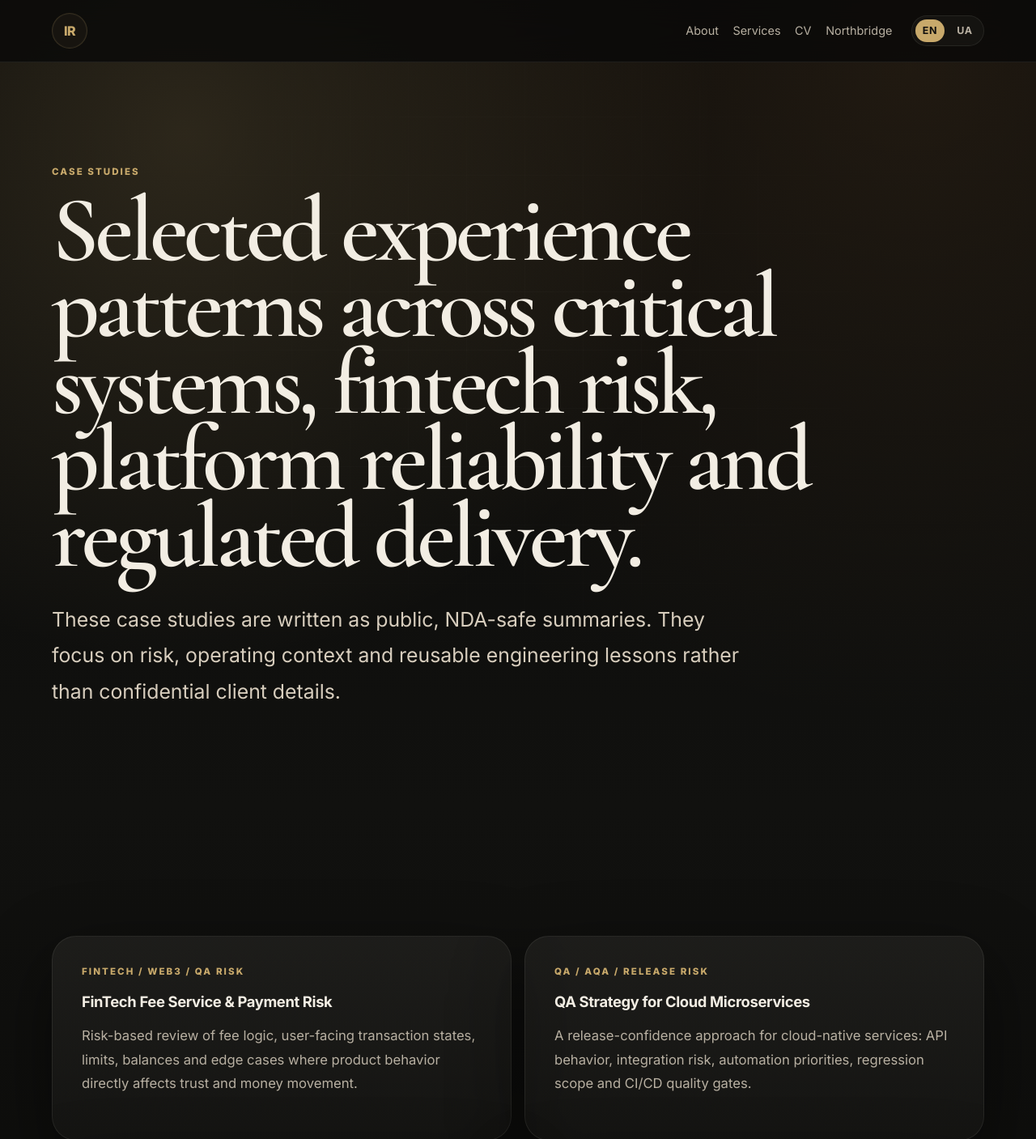
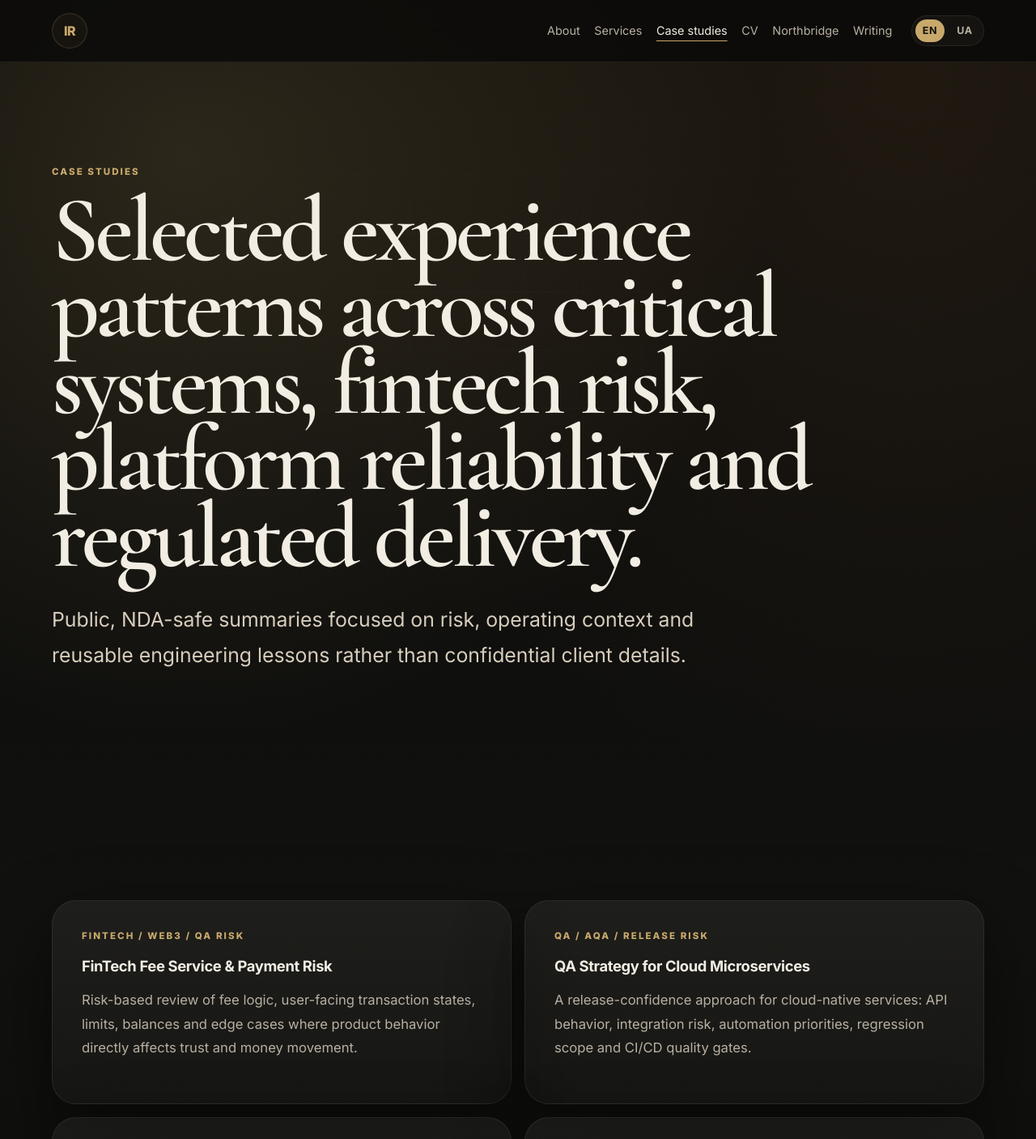
Before and after one commit to IRozinko/ivan-rozinko-site, a Next.js app: page /case-studies in a window 1280 px wide. Shown: the top 1407 px of the page at 81% size. Built offline with nearby package versions, Linux system fonts and the light colour scheme.

Commit message:
Add links to individual case study pages

```diff
--- a/app/case-studies/page.tsx
+++ b/app/case-studies/page.tsx
@@ -1,29 +1,33 @@
+import { SiteFooter } from '../components/SiteFooter';
+import { SiteNav } from '../components/SiteNav';
+
 const cases = [
-  ['FinTech Fee Service & Payment Risk', 'Risk-based review of fee logic, user-facing transaction states, limits, balances and edge cases where product behavior directly affects trust and money movement.', 'FinTech / Web3 / QA Risk'],
-  ['QA Strategy for Cloud Microservices', 'A release-confidence approach for cloud-native services: API behavior, integration risk, automation priorities, regression scope and CI/CD quality gates.', 'QA / AQA / Release Risk'],
-  ['Platform Reliability & CI/CD Control', 'Operational readiness across deployment pipelines, infrastructure, monitoring, rollback paths and production ownership for business-critical systems.', 'Platform / SRE / DevOps'],
-  ['Firmware-to-Software Systems Thinking', 'Low-level engineering experience translated into stronger reasoning about state, constraints, timing, boundaries and hidden failure modes in modern software systems.', 'Firmware / Software'],
-  ['Regulated IT & Audit-Ready Delivery', 'Technical documentation, stakeholder alignment and evidence-ready delivery in environments where systems must satisfy business, operational and regulatory expectations.', 'Regulated Systems'],
+  ['FinTech Fee Service & Payment Risk', 'Risk-based review of fee logic, user-facing transaction states, limits, balances and edge cases where product behavior directly affects trust and money movement.', 'FinTech / Web3 / QA Risk', '/case-studies/fintech-fee-service-payment-risk'],
+  ['QA Strategy for Cloud Microservices', 'A release-confidence approach for cloud-native services: API behavior, integration risk, automation priorities, regression scope and CI/CD quality gates.', 'QA / AQA / Release Risk', '/case-studies/qa-strategy-cloud-microservices'],
+  ['Platform Reliability & CI/CD Control', 'Operational readiness across deployment pipelines, infrastructure, monitoring, rollback paths and production ownership for business-critical systems.', 'Platform / SRE / DevOps', '/case-studies/platform-reliability-cicd-control'],
+  ['Firmware-to-Software Systems Thinking', 'Low-level engineering experience translated into stronger reasoning about state, constraints, timing, boundaries and hidden failure modes in modern software systems.', 'Firmware / Software', '/case-studies/firmware-to-software-systems-thinking'],
+  ['Regulated IT & Audit-Ready Delivery', 'Technical documentation, stakeholder alignment and evidence-ready delivery in environments where systems must satisfy business, operational and regulatory expectations.', 'Regulated Systems', '/case-studies/regulated-it-audit-ready-delivery'],
 ];
 
 export default function CaseStudiesPage() {
   return (
     <main>
-      <nav className="nav"><a className="brand" href="/">IR</a><div><a href="/about">About</a><a href="/services">Services</a><a href="/cv">CV</a><a href="/northbridge">Northbridge</a><span className="langSwitch"><a className="active" href="/case-studies">EN</a><a href="/ua">UA</a></span></div></nav>
+      <SiteNav active="case-studies" locale="en" enHref="/case-studies" uaHref="/ua/case-studies" />
       <section className="section hero">
         <div className="eyebrow">Case studies</div>
         <h1>Selected experience patterns across critical systems, fintech risk, platform reliability and regulated delivery.</h1>
-        <p className="lead">These case studies are written as public, NDA-safe summaries. They focus on risk, operating context and reusable engineering lessons rather than confidential client details.</p>
+        <p className="lead">Public, NDA-safe summaries focused on risk, operating context and reusable engineering lessons rather than confidential client details.</p>
       </section>
       <section className="section grid two">
-        {cases.map(([title, text, tag]) => (
-          <article className="card" key={title}>
+        {cases.map(([title, text, tag, url]) => (
+          <a className="card repo" href={url} key={title}>
             <div className="eyebrow">{tag}</div>
             <h3>{title}</h3>
             <p>{text}</p>
-          </article>
+          </a>
         ))}
       </section>
+      <SiteFooter locale="en" />
     </main>
   );
 }
```
